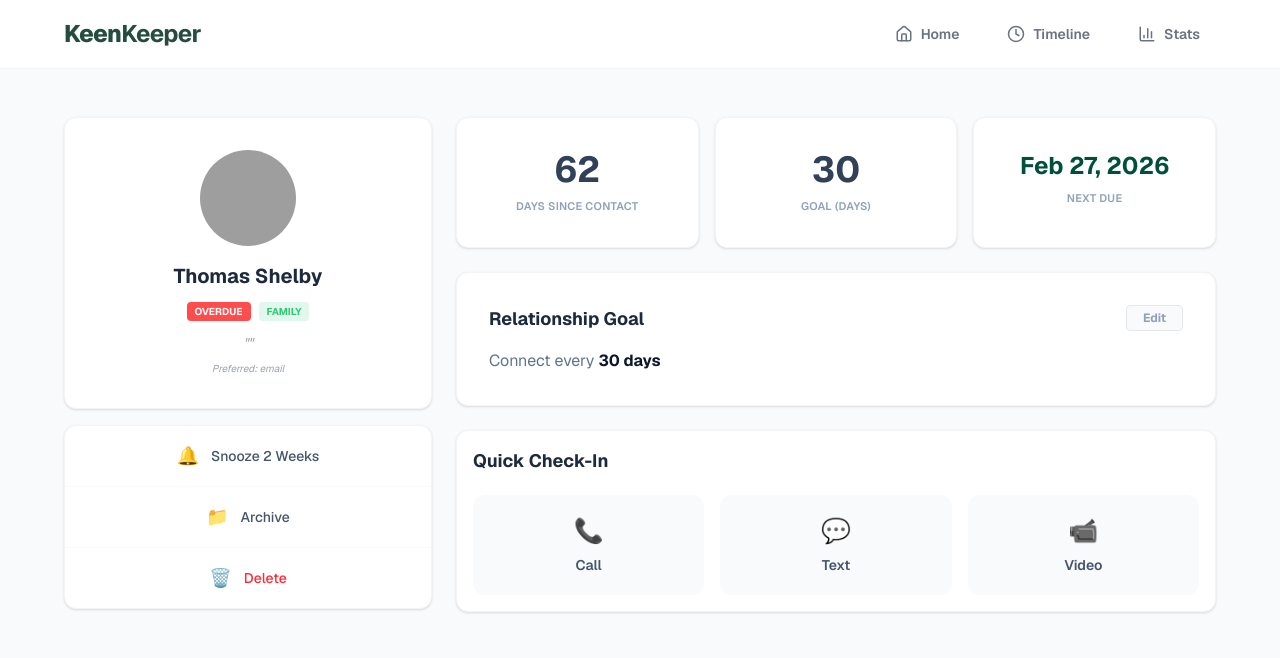
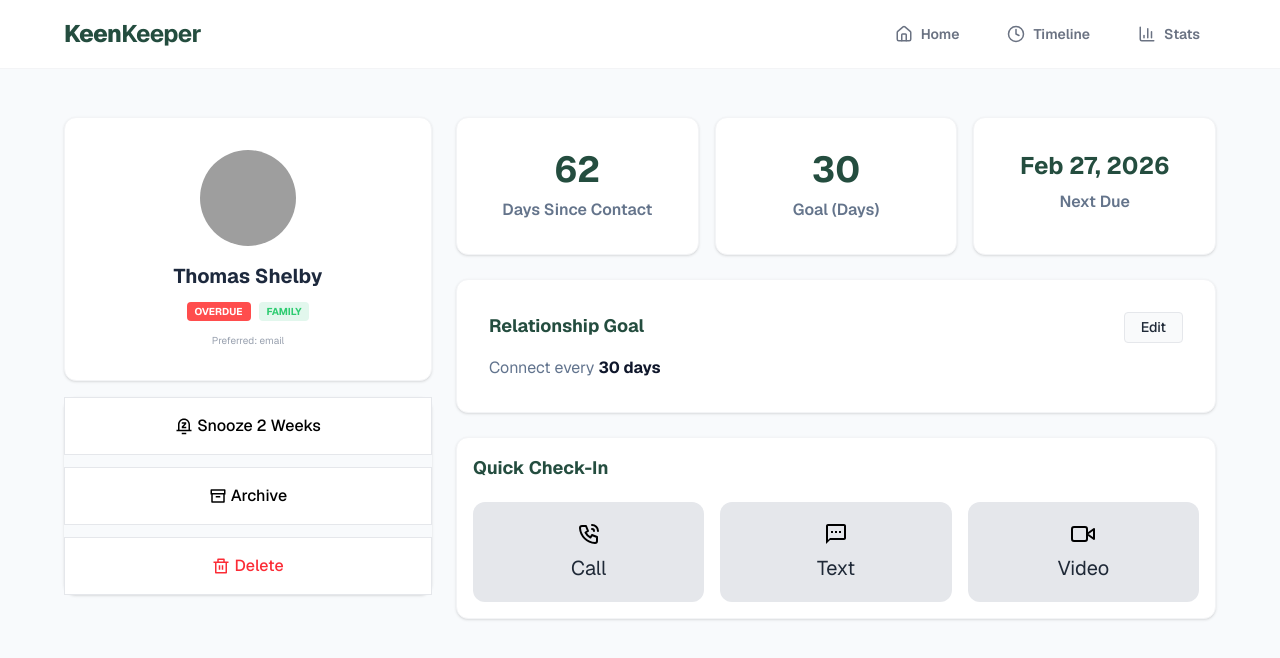
Before and after one commit to zaberabdullah/A-7-PH, a Next.js app: page /friend/1 in a window 1280 px wide. Shown: the top 658 px of the page. Built offline with nearby package versions, Linux system fonts and the light colour scheme; grey boxes are pictures that could not be loaded.

Commit message:
added the friends details page

```diff
--- a/package.json
+++ b/package.json
@@ -14,7 +14,8 @@
     "react": "19.2.4",
     "react-dom": "19.2.4",
     "react-icons": "^5.6.0",
-    "react-spinners": "^0.17.0"
+    "react-spinners": "^0.17.0",
+    "react-toastify": "^11.0.5"
   },
   "devDependencies": {
     "@tailwindcss/postcss": "^4",
--- a/src/app/friend/[id]/page.jsx
+++ b/src/app/friend/[id]/page.jsx
@@ -1,6 +1,10 @@
 "use client";
 import { useParams } from "next/navigation";
 import { useEffect, useState } from "react";
+import { FiVideo } from "react-icons/fi";
+import { MdOutlineTextsms } from "react-icons/md";
+import { RiArchiveLine, RiDeleteBinLine, RiNotificationSnoozeLine } from "react-icons/ri";
+import { TbPhoneCall } from "react-icons/tb";
 
 export default function FriendDetails() {
   const { id } = useParams();
@@ -15,14 +19,12 @@ export default function FriendDetails() {
       });
   }, [id]);
 
-  if (!friend) return <div className="p-20 text-center">Finding your friend...</div>;
+  if (!friend) return <div className="p-20 text-center">loading.......</div>;
 
   return (
     <div className="min-h-screen bg-[#f8fafc] py-12 px-4 flex justify-center items-start">
       <div className="max-w-6xl w-full grid grid-cols-1 md:grid-cols-12 gap-6">
-        {/* --- LEFT SIDEBAR (Col 4) --- */}
         <div className="md:col-span-4 flex flex-col gap-4">
-          {/* Profile Card */}
           <div className="bg-white rounded-xl shadow-sm p-8 text-center border border-gray-100">
             <img
               src={friend.image || "https://i.pravatar.cc/150"}
@@ -38,80 +40,89 @@ export default function FriendDetails() {
                 Family
               </span>
             </div>
-            <p className="text-gray-400 text-sm italic mt-3 px-4">"{friend.bio}"</p>
-            <p className="text-gray-400 text-[10px] mt-2 italic">Preferred: email</p>
+            <p className="text-gray-400 text-sm italic mt-3 px-4">{friend.bio}</p>
+            <p className="text-gray-400 text-[10px] mt-2">Preferred: email</p>
           </div>
 
-          {/* Action List */}
-          <div className="bg-white rounded-xl shadow-sm border border-gray-100 flex flex-col overflow-hidden">
-            <button className="p-4 border-b border-gray-50 flex items-center justify-center gap-3 text-slate-600 hover:bg-gray-50 font-medium text-sm transition-all">
-              <span className="text-lg">🔔</span> Snooze 2 Weeks
+          <div className="rounded-xl shadow-sm gap-3 flex flex-col">
+            <button className="p-4 border bg-white border-gray-200 flex items-center justify-center gap-1 text-black hover:bg-gray-50 font-medium transition-all">
+              <span className="text-lg">
+                <RiNotificationSnoozeLine />
+              </span>{" "}
+              Snooze 2 Weeks
             </button>
-            <button className="p-4 border-b border-gray-50 flex items-center justify-center gap-3 text-slate-600 hover:bg-gray-50 font-medium text-sm transition-all">
-              <span className="text-lg">📁</span> Archive
+            <button className="p-4 bg-white border border-gray-200 flex items-center justify-center gap-1 text-black hover:bg-gray-50 font-medium  transition-all">
+              <span className="text-lg">
+                <RiArchiveLine />
+              </span>{" "}
+              Archive
             </button>
-            <button className="p-4 flex items-center justify-center gap-3 text-red-500 hover:bg-red-50 font-medium text-sm transition-all">
-              <span className="text-lg">🗑️</span> Delete
+            <button className="p-4 bg-white flex border border-gray-200 items-center justify-center gap-1 text-red-500 hover:bg-red-50 font-medium  transition-all">
+              <span className="text-lg">
+                <RiDeleteBinLine />
+              </span>{" "}
+              Delete
             </button>
           </div>
         </div>
 
-        {/* --- RIGHT CONTENT (Col 8) --- */}
+
         <div className="md:col-span-8 flex flex-col gap-6">
-          {/* Top 3 Stats */}
+
           <div className="grid grid-cols-1 sm:grid-cols-3 gap-4">
             <div className="bg-white p-8 rounded-xl shadow-sm border border-gray-100 text-center">
-              <p className="text-4xl font-bold text-slate-700">62</p>
-              <p className="text-[11px] text-slate-400 mt-2 uppercase tracking-wide font-semibold">
+              <p className="text-4xl font-bold text-[#244D3F]">62</p>
+              <p className="text-[#64748B] mt-2 font-semibold">
                 Days Since Contact
               </p>
             </div>
             <div className="bg-white p-8 rounded-xl shadow-sm border border-gray-100 text-center">
-              <p className="text-4xl font-bold text-slate-700">30</p>
-              <p className="text-[11px] text-slate-400 mt-2 uppercase tracking-wide font-semibold">Goal (Days)</p>
+              <p className="text-4xl font-bold text-[#244D3F]">30</p>
+              <p className="text-[#64748B] mt-2 font-semibold">Goal (Days)</p>
             </div>
             <div className="bg-white p-8 rounded-xl shadow-sm border border-gray-100 text-center">
-              <p className="text-2xl font-bold text-emerald-900">Feb 27, 2026</p>
-              <p className="text-[11px] text-slate-400 mt-2 uppercase tracking-wide font-semibold">Next Due</p>
+              <p className="text-2xl font-bold text-[#244D3F]">Feb 27, 2026</p>
+              <p className=" text-[#64748B] mt-2 font-semibold">Next Due</p>
             </div>
           </div>
 
-          {/* Relationship Goal */}
+
           <div className="bg-white p-8 rounded-xl shadow-sm border border-gray-100 relative">
-            <button className="absolute right-8 top-8 px-4 py-1 bg-gray-50 border border-gray-200 text-slate-400 text-xs rounded hover:bg-gray-100 font-bold transition-all">
+            <button className="absolute right-8 top-8 px-4 py-1 bg-gray-50 border border-gray-200 font-medium text-[14px] text-[#1F2937] rounded hover:bg-gray-50 transition-all">
               Edit
             </button>
-            <h3 className="text-lg font-bold text-slate-800 mb-4">Relationship Goal</h3>
+            <h3 className="text-lg font-bold text-[#244D3F] mb-4">Relationship Goal</h3>
             <p className="text-slate-500">
               Connect every <span className="text-slate-900 font-bold">30 days</span>
             </p>
           </div>
 
-          {/* Quick Check-In (Call, Text, Video) */}
+
           <div className="bg-white p-4 rounded-xl shadow-sm border border-gray-100">
-            <h3 className="text-lg font-bold text-slate-800 mb-5">Quick Check-In</h3>
-            <div className="grid grid-cols-3 gap-4">
+            <h3 className="text-lg font-bold text-[#244D3F] mb-5">Quick Check-In</h3>
+            <div className="grid grid-cols-3 gap-4 ">
               <a
                 href={`tel:${friend.phone}`}
-                className="bg-[#f8fafc] p-5 rounded-xl flex flex-col items-center justify-center hover:bg-slate-100 transition-all group"
+                className="bg-gray-200 p-5 rounded-xl flex flex-col items-center justify-center hover:bg-slate-100 transition-all group"
               >
-                <span className="text-2xl mb-2 grayscale group-hover:grayscale-0">📞</span>
-                <span className="text-sm font-semibold text-slate-600">Call</span>
+                <span className="text-2xl mb-2 text-black"><TbPhoneCall /></span>
+                <span className="text-xl text-[#1F2937]">Call</span>
               </a>
               <a
                 href={`mailto:${friend.email}`}
-                className="bg-[#f8fafc] p-5 rounded-xl flex flex-col items-center justify-center hover:bg-slate-100 transition-all group"
+                className="bg-gray-200 p-5 rounded-xl flex flex-col items-center justify-center hover:bg-slate-100 transition-all group"
               >
-                <span className="text-2xl mb-2 grayscale group-hover:grayscale-0">💬</span>
-                <span className="text-sm font-semibold text-slate-600">Text</span>
+                <span className="text-2xl mb-2 text-black"><MdOutlineTextsms />
+</span>
+                <span className="text-xl text-[#1F2937]">Text</span>
               </a>
               <a
                 href="https://meet.google.com"
                 target="_blank"
-                className="bg-[#f8fafc] p-5 rounded-xl flex flex-col items-center justify-center hover:bg-slate-100 transition-all group"
+                className="bg-gray-200 p-5 rounded-xl flex flex-col items-center justify-center hover:bg-slate-100 transition-all group"
               >
-                <span className="text-2xl mb-2 grayscale group-hover:grayscale-0">📹</span>
-                <span className="text-sm font-semibold text-slate-600">Video</span>
+                <span className="text-2xl mb-2 text-black"><FiVideo /></span>
+                <span className="text-xl text-[#1F2937]">Video</span>
               </a>
             </div>
           </div>
```
Also changed, not shown: 1 other file (tests, documents, lock files or other folders).
